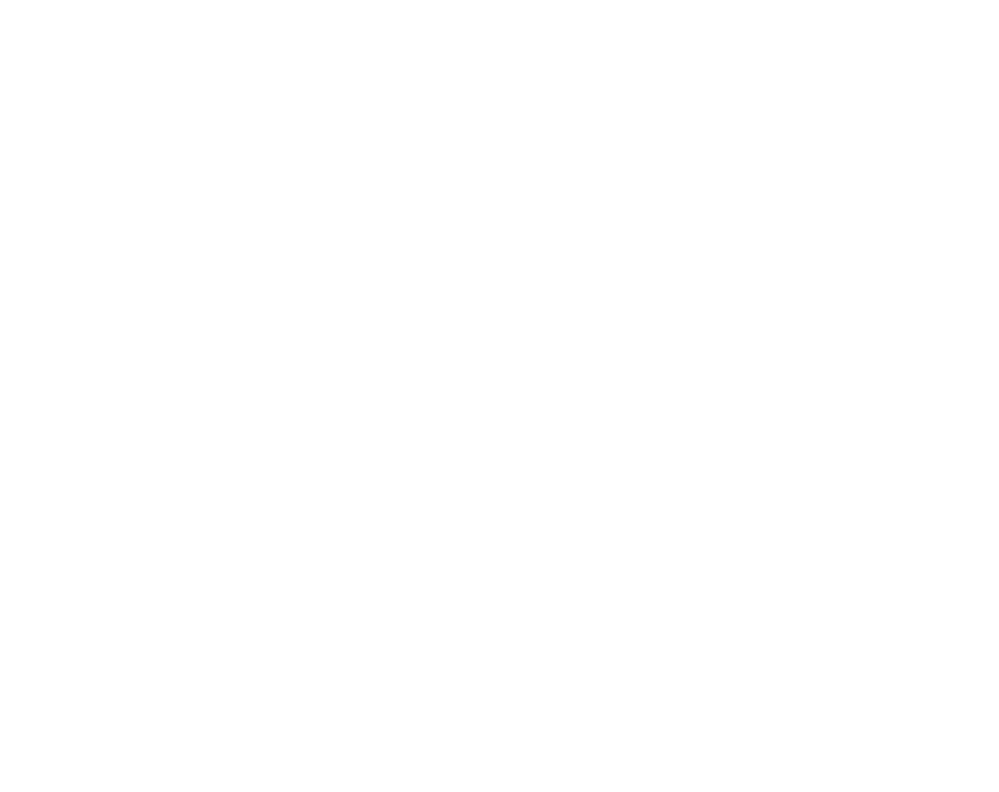
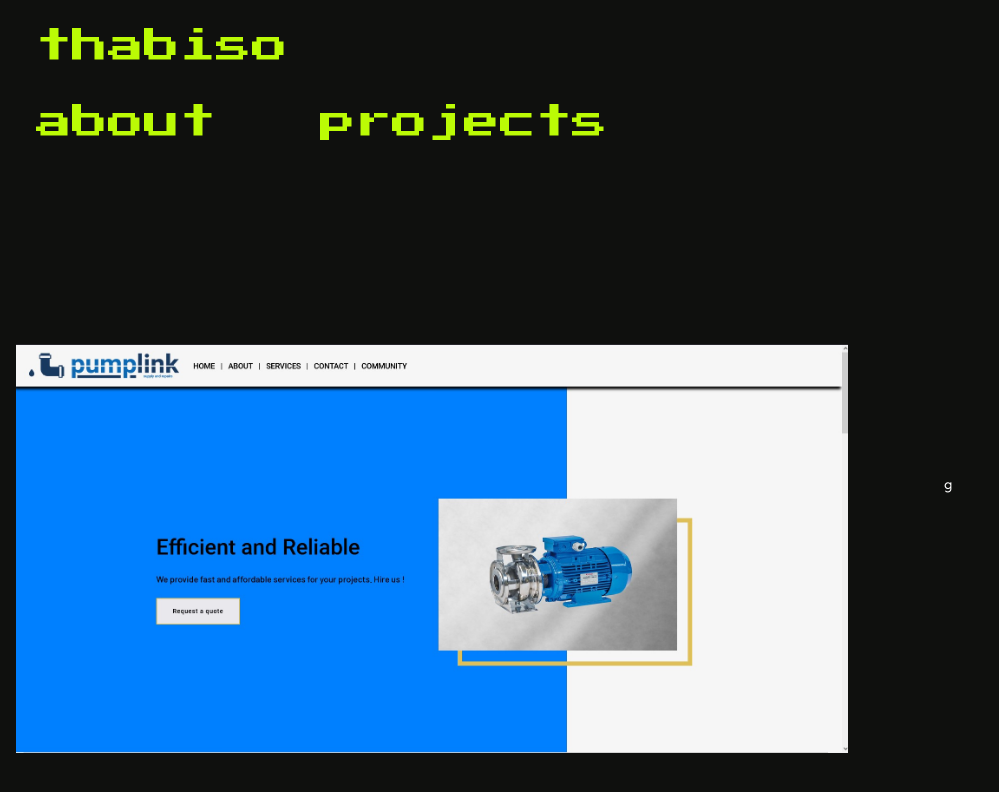
Before and after one commit to thabzzzzz/folio, a Vue app: page /pumplink in a window 1280 px wide. Before the commit this address had no page. Shown: the top 792 px of the page, without its empty margins (0-999 px from the left). Built offline with nearby package versions, Linux system fonts and the light colour scheme.

Commit message:
no message

```diff
--- a/src/components/pumplink.vue
+++ b/src/components/pumplink.vue
@@ -0,0 +1,90 @@
+<template>
+     <div class="min-h-screen bg-mygrey flex flex-col  relative " id="page-top">
+        <div class="mx-4">
+            <nav>
+            <div class="max-w-screen flex flex-wrap items-center justify-between mx-0">
+              <ul class="font-medium flex flex-col mt-4 bg-mygrey">
+                <li class="homelink start-again-link">
+                  <router-link to="/" class="link text-mygreen text-4xl">thabiso</router-link>
+                </li>
+              </ul>
+              <div class="hidden w-full md:block md:w-auto" id="navbar-default">
+                <ul class="font-medium flex flex-row p-4 md:p-0 mt-4 bg-mygrey">
+                  <li class="start-again-link">
+                    <router-link to="/" class="link text-mygreen mr-16 text-4xl hover-blink">about</router-link>
+                  </li>
+                  <li class="start-again-link">
+                    <router-link to="/" class="link text-mygreen text-4xl hover-blink">projects</router-link>
+                  </li>
+                </ul>
+              </div>
+            </div>
+          </nav>
+
+    <div class="grid grid-cols-6 mt-48">
+
+    <div class="col-span-4">
+
+        <img src="../assets/images/pumplink.jpg" >
+    </div>
+    <div class="pt-32 welcome-block ml-24">
+       <p>g</p>
+    </div>
+
+    </div>
+
+    </div>
+</div>
+</template>
+
+<script setup>
+
+</script>
+
+<style  scoped>
+ .link{
+        font-family: start;
+
+    }
+
+    .homelink{
+        margin-right: 600px;
+    }
+    #test{
+        right: 0;
+        position: absolute;
+    }
+
+    h1,h4{
+        font-family: start;
+    }
+
+    p,h3{
+        font-family: afacad;
+
+    }
+
+    #w1{
+        font-family: pacman;
+    }
+
+    #w2{
+        font-family: mario;
+    }
+
+    #w3{
+        font-family: ls;
+    }
+
+    h2,p{
+        color: white;
+    }
+
+
+    .link {
+      font-family: start;
+      position: relative;
+      display: inline-block;
+      padding: 10px 20px;
+    }
+</style>
--- a/src/main.js
+++ b/src/main.js
@@ -6,6 +6,7 @@
 
 import splash from './components/splash.vue'
 import main from './components/main.vue'
+import pumplink from './components/pumplink.vue'
 
 const routes=[
 
@@ -15,6 +16,9 @@
     {
         path:'/main',component:main
     },
+    {
+      path:'/pumplink',component:pumplink
+  },
 ];
 
 const router = createRouter({
```
